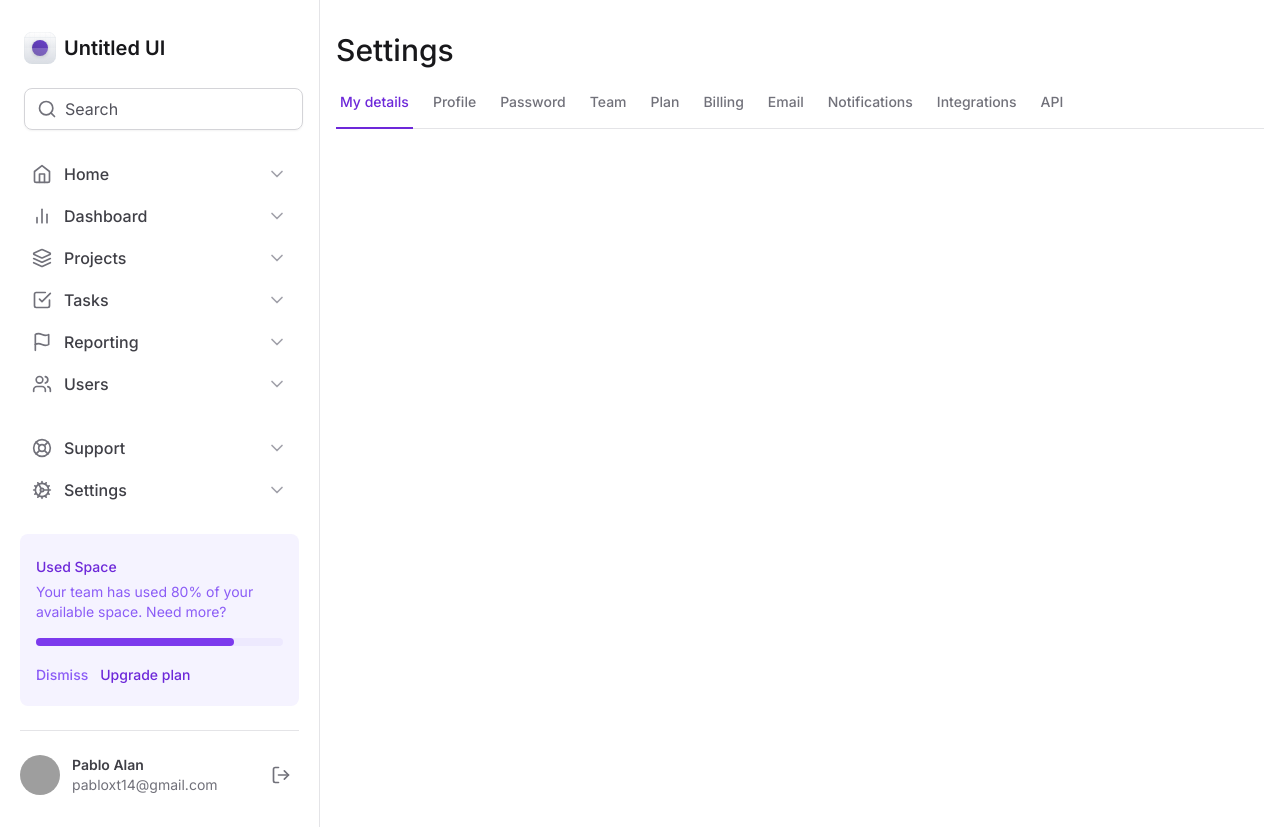
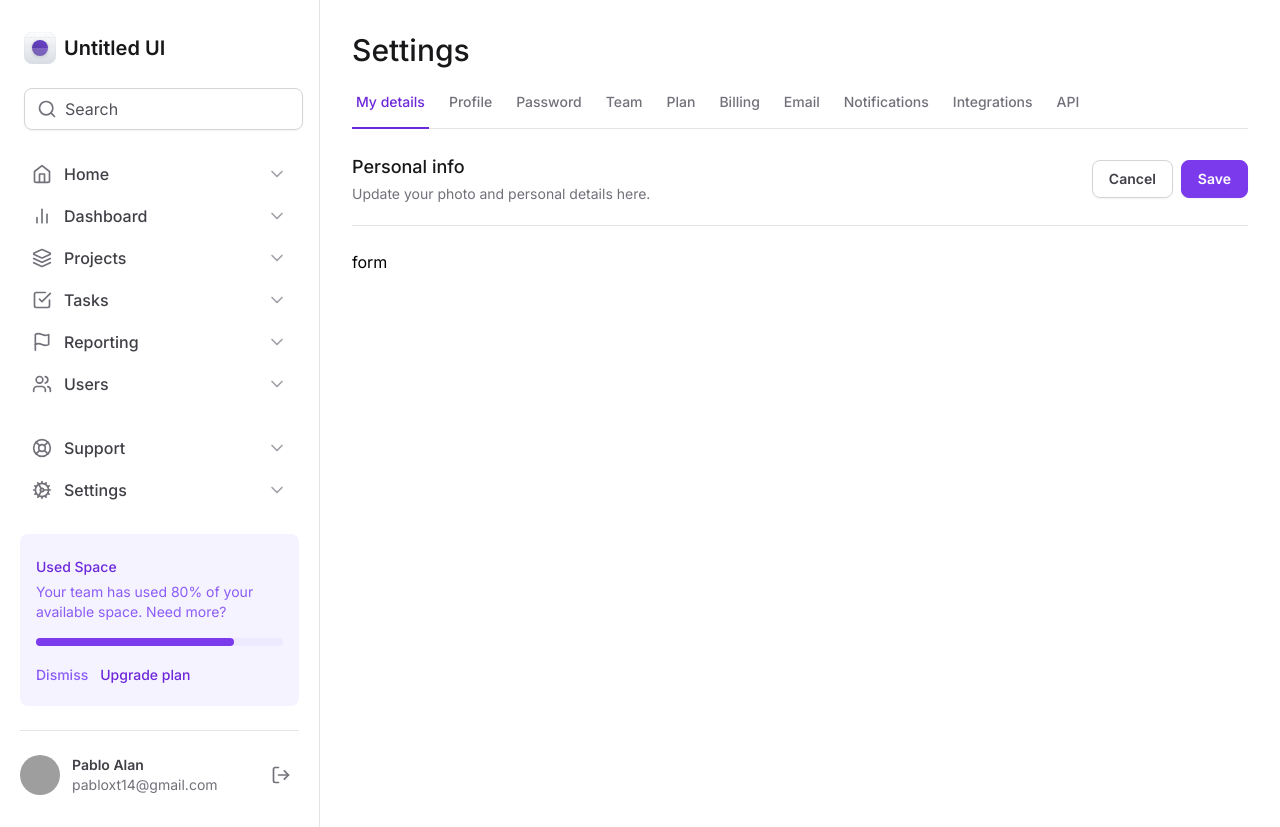
Before and after one commit to PabloXT14/ignite-tailwind, a Next.js app: page / in a window 1280 px wide. Built offline with nearby package versions, Linux system fonts and the light colour scheme; grey boxes are pictures that could not be loaded.

Commit message:
feat: create form structure

```diff
--- a/src/app/layout.tsx
+++ b/src/app/layout.tsx
@@ -21,9 +21,9 @@
   return (
     <html lang="en">
       <body className={inter.className}>
-        <div className="grid-cols-app grid min-h-screen">
+        <div className="grid min-h-screen grid-cols-app">
           <Sidebar />
-          <main className="px-4 pb-12 pt-8">{children}</main>
+          <main className="px-8 pb-12 pt-8">{children}</main>
         </div>
       </body>
     </html>
--- a/src/app/page.tsx
+++ b/src/app/page.tsx
@@ -6,6 +6,37 @@
       <h1 className="text-3xl font-medium text-zinc-900">Settings</h1>
 
       <SettingsTabs />
+
+      <div className="mt-6 flex flex-col">
+        <div className="flex items-center justify-between border-b border-zinc-200 pb-5">
+          <div className="space-y-1">
+            <h2 className="text-lg font-medium text-zinc-900">Personal info</h2>
+            <span className="text-sm text-zinc-500">
+              Update your photo and personal details here.
+            </span>
+          </div>
+
+          <div className="flex items-center gap-2">
+            <button
+              type="button"
+              className="rounded-lg border border-zinc-300 px-4 py-2 text-sm font-semibold text-zinc-700 shadow-sm transition-colors hover:bg-zinc-50"
+            >
+              Cancel
+            </button>
+            <button
+              type="submit"
+              form="settings"
+              className="rounded-lg border border-violet-600 bg-violet-600 px-4 py-2 text-sm font-semibold text-white shadow-sm transition-colors hover:bg-violet-700"
+            >
+              Save
+            </button>
+          </div>
+        </div>
+
+        <form id="settings" className="mt-6 flex w-full flex-col">
+          form
+        </form>
+      </div>
     </>
   )
 }
```
